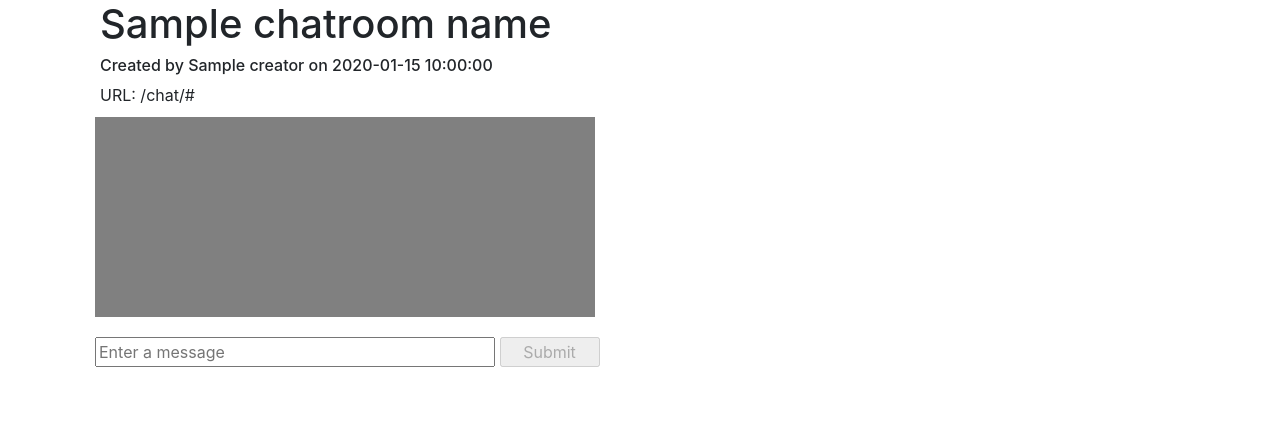
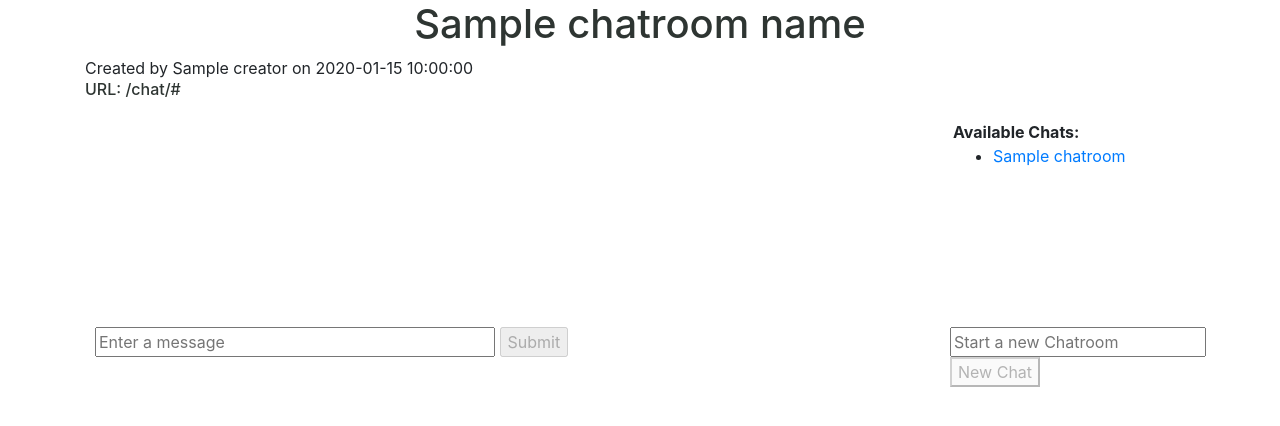
Before and after one commit to dsvanlani/DaveChat, a Flask app: template templates/room.html in a window 1280 px wide. Shown: the top 426 px of the page. Run offline with Flask 2, Linux system fonts and the light colour scheme; the template is opened without the code that fills it: most values are stand-ins (such as "Sample title", 1, 10 or a date in 2020); some libraries are stand-ins or nearby versions.

Commit message:
added chatroom box in the room page

```diff
--- a/application.py
+++ b/application.py
@@ -1,8 +1,9 @@
 import os
 
-from flask import Flask, render_template, jsonify
+from flask import Flask, render_template
 from flask_socketio import SocketIO, emit
 from secrets import token_urlsafe as make_url
+
 
 class Chatroom:
     def __init__(self, creator, date_created, chatroom_name):
@@ -20,6 +21,7 @@ class Chatroom:
             'messages': self.messages
         }
 
+
 class Message:
     def __init__(self, creator, time_stamp, content):
         self.creator = creator
@@ -30,6 +32,7 @@ class Message:
                      'time_stamp': time_stamp,
                      'content': content}
 
+
 app = Flask(__name__)
 app.config["SECRET_KEY"] = os.getenv("SECRET_KEY")
 socketio = SocketIO(app)
@@ -37,23 +40,28 @@ socketio = SocketIO(app)
 chat_list = []
 chat_dict = {}
 
+
 @app.route("/")
 def index():
     return render_template('index.html')
+
 
 @app.route("/chat")
 def chat():
     return render_template('chat.html', chat_list=chat_list)
 
+
 @app.route('/chat/<string:url>')
 def room(url):
     return render_template('room.html',
                            chatroom_name=chat_dict[url].chatroom_name,
-                           creator = chat_dict[url].creator,
-                           date_created = chat_dict[url].date_created,
-                           messages = chat_dict[url].messages,
-                           url = url
+                           creator=chat_dict[url].creator,
+                           date_created=chat_dict[url].date_created,
+                           messages=chat_dict[url].messages,
+                           url=url,
+                           chat_list=chat_list
                            )
+
 
 @socketio.on('new chatroom')
 def new_chatroom(data):
@@ -70,11 +78,12 @@ def new_chatroom(data):
     # emits the new chat_list dictionary
     emit("update chat list", chatroom.json, broadcast=True)
 
+
 @socketio.on('new message')
 def new_message(data):
     # creates a new Message object
     message = Message(
-        creator = data['creator'],
+        creator=data['creator'],
         time_stamp=data['time_stamp'],
         content=data['content'])
 
@@ -85,7 +94,6 @@ def new_message(data):
     if len(obj.messages) > 100:
         del obj.messages[0]
 
-
     emit("update message list", message.json, broadcast=True)
 
 
--- a/static/room.js
+++ b/static/room.js
@@ -77,3 +77,82 @@ document.addEventListener('DOMContentLoaded', () => {
     });
 
 });
+
+document.addEventListener('DOMContentLoaded', () => {
+        // initially set button to disabled
+        document.querySelector('button').disabled=true;
+
+        // activates button after key up and if length is > 0
+        document.querySelector('#chatroom_name').onkeyup = () => {
+        if (document.querySelector('#chatroom_name').value.length > 0) {
+            document.querySelector('button').disabled=false;
+            }
+        else {
+            document.querySelector('button').disabled=true;
+            }
+        }
+
+      // Connect to websocket
+      var socket = io.connect(location.protocol + '//' + document.domain + ':' + location.port);
+
+      // When connected, configure button
+      socket.on('connect', () => {
+
+          // button click emits a 'new chatroom' event
+          document.querySelectorAll('button').forEach(button => {
+              button.onclick = () => {
+
+                  // gets values for chatroom_name, creator, and date_created
+                  const chatroom_name = document.querySelector('#chatroom_name').value;
+                  const creator = localStorage.getItem('username')
+                  const time = new Date()
+
+                  const time_formatted = '';
+                  const date_created = time_formatted.concat(String(time.getMonth()+1), '/',
+                                                 String(time.getDay()), '/',
+                                                 String(time.getFullYear()), ' ',
+                                                 String(time.getHours()), ':',
+                                                 String(time.getMinutes()), ":",
+                                                 String(time.getSeconds())
+                                                           );
+
+
+                  // makes array chat_list containing names of all the chatrooms
+                  let chat_list = []
+                  document.querySelectorAll('.chatroom').forEach(chatroom => {
+                      chat_list.push(chatroom.innerText)
+                  });
+
+                  // checks that new_chatroom is not already a chatroom name
+                  if (!chat_list.includes(chatroom_name)) {
+                      // emits 'new chatroom' event with data
+                      socket.emit('new chatroom', {
+                      'chatroom_name': chatroom_name,
+                      'creator': creator,
+                      'date_created':date_created
+                            });
+                  }
+                  else {
+                      alert("Chatroom name is already taken.");
+                      document.querySelector('#chatroom_name').value='';
+                      document.querySelector('button').disabled=true;
+
+                  };
+
+                };
+
+              });
+
+                // client recieves 'update chat list' event
+          socket.on('update chat list', data => {
+
+              // appends onto the <ul id="chat_list">
+              document.querySelector('#chatroom_list').innerHTML += `<li> <a href="/chat/${ data.url }" class="chatroom"> ${data.chatroom_name} </a></li>`;
+
+              // resets the text box and button
+              document.querySelector('#chatroom_name').value='';
+              document.querySelector('button').disabled=true;
+
+          });
+      });
+});
--- a/static/style_sheet.css
+++ b/static/style_sheet.css
@@ -1,12 +1,25 @@
 #messages_container {
   margin: 10px;
   padding: 3px;
-  width: 500px;
   height: 200px;
   overflow: scroll;
-  background-color: grey;
-  color: white;
-  scrollbar-base-color: grey;
+  overflow-x: hidden;
+}
+
+#chatrooms_container {
+  height: 200px;
+  margin: 10px;
+  padding: 3px;
+  overflow: scroll;
+  overflow-x: hidden;
+}
+
+h1, h2, h3, h4, h5, h6 {
+  color: #2E3532;
+}
+
+h1 {
+  text-align: center;
 }
 
 form {
@@ -17,8 +30,4 @@ form {
   width: 400px;
 }
 
-#enter {
-  width: 100px;
-}
-
 /*# sourceMappingURL=style_sheet.css.map */
--- a/static/style_sheet.scss
+++ b/static/style_sheet.scss
@@ -1,22 +1,43 @@
+$primary-color: #2E3532;
+$secondary-color: #7E9181;
+$tertiary-color: #C7CEDB;
+$accent-color: #94849B;
+$background-color: #A0AAB2;
+
+
 #messages_container {
         margin:10px;
         padding:3px;
-        width:500px;
         height:200px;
         overflow:scroll;
-        background-color:grey;
-        color:white;
-        scrollbar-base-color:grey;
+        overflow-x:hidden;
 }
+
+
+#chatrooms_container {
+        height:200px;
+        margin: 10px;
+        padding:3px;
+        overflow:scroll;
+        overflow-x:hidden;
+        }
+
+h1, h2, h3, h4, h5, h6 {
+        color: $primary-color
+}
+
+h1 {
+        text-align: center;
+        }
 
 form {
         margin:10px;
 }
+
 
 #message_box {
         width: 400px;
         }
 
 #enter {
-        width:100px;
         }
--- a/templates/chat.html
+++ b/templates/chat.html
@@ -21,8 +21,10 @@
             </ul>
         </div>
         <div class="row">
-            <input type="text" placeholder="Start a new Chatroom" id="chatroom_name" autocomplete="off">
-            <button id="new_chat">New Chat</button>
+            <form>
+                <input type="text" placeholder="Start a new Chatroom" id="chatroom_name" autocomplete="off">
+                <button id="new_chat">New Chat</button>
+            </form>
         </div>
     </div>
 </div>
--- a/templates/room.html
+++ b/templates/room.html
@@ -10,11 +10,19 @@
 {% block body %}
 
 <div class="container">
-    <div class="col">
+    <div class="row">
+        <div class="col">
             <h1>{{ chatroom_name }}</h1>
+        </div>
+    </div>
+    <div class="row">
+        <div class="col"
             <h6>Created by {{ creator }} on {{ date_created }}</h6>
-            <h7>URL: /chat/<span id="chat_id">{{ url }}</span></h7>
-            <div class="row">
+            <h6>URL: /chat/<span id="chat_id">{{ url }}</span></h6>
+        </div>
+    </div>
+    <div class="row">
+            <div class="col-9">
                 <div id="messages_container">
                     <div id="message_list">
                         {% for message in messages %}
@@ -24,13 +32,24 @@
                         {% endfor %}
                     </div>
                 </div>
+                <form id="new_message" autocomplete="off">
+                    <input type="text" id="message_box" placeholder="Enter a message">
+                    <input type="submit" id="enter">
+                </form>
             </div>
-
-        <div class="row">
-            <form id="new_message" autocomplete="off">
-            <input type="text" id="message_box" placeholder="Enter a message">
-            <input type="submit" id="enter">
-            </form>
+        <div class="col-3">
+            <div id="chatrooms_container">
+                <b>Available Chats:</b>
+                <ul id="chatroom_list">
+                    {% for chatroom in chat_list %}
+                        <li><a href="/chat/{{ chatroom['url']}}" class="chatroom">{{ chatroom['chatroom_name'] }}</a></li>
+                    {% endfor %}
+                </ul>
+            </div>
+                <form>
+                    <input type="text" placeholder="Start a new Chatroom" id="chatroom_name" autocomplete="off">
+                    <button id="new_chat">New Chat</button>
+                </form>
         </div>
     </div>
 </div>
```
Also changed, not shown: static/chat.js (+8 -0 lines), app_functions.py (added), 1 other file.
